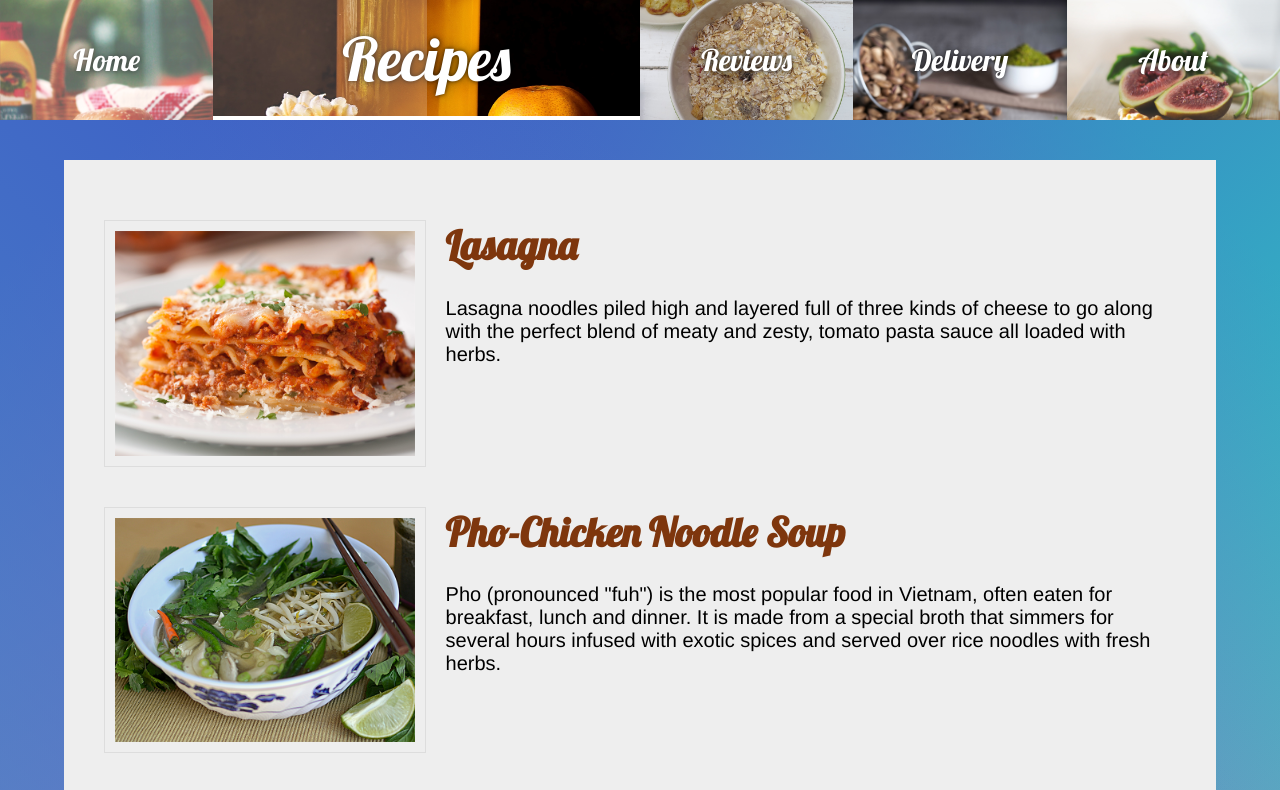
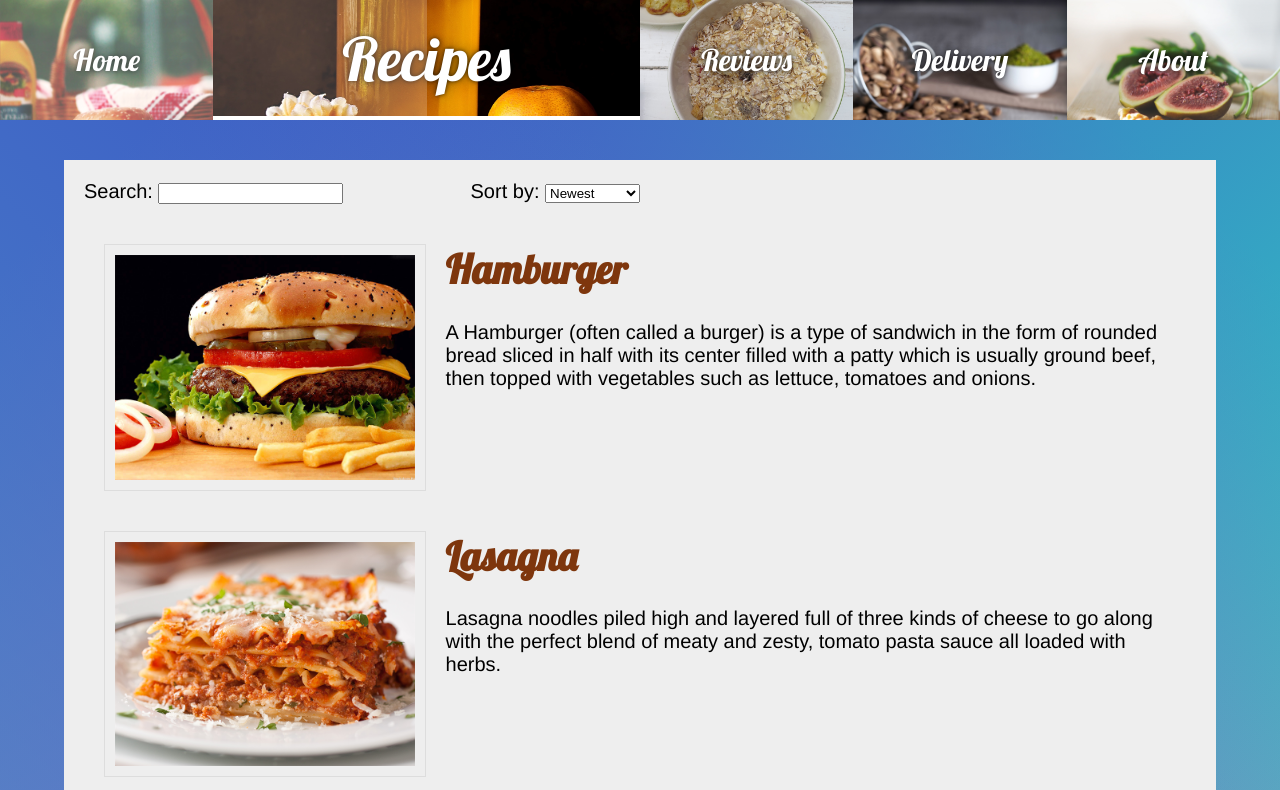
Before and after one commit to anefsky/ajn-mean-hw6, a website: page public/index.html in a window 1280 px wide. Both pictures are taken after a click on the element "Recipes". Shown: the top 790 px of the page. Drawn offline with nearby package versions, Linux system fonts and the light colour scheme; some packages are replaced by stand-ins of ours.

Commit message:
Added search and filter

```diff
--- a/public/js/recipes/recipe-detail.component.js
+++ b/public/js/recipes/recipe-detail.component.js
@@ -6,20 +6,8 @@ angular.module('foodApp').component('recipeDetail', {
 		.then( response => {
 			this.recipe = response.data;
 			this.setImage(this.recipe.images[0]);
-			this.handleImageHighlighter();
 		});
 
 		this.setImage = imageUrl => this.mainImageUrl = imageUrl;
-
-		this.handleImageHighlighter = function() {
-			setTimeout(() => {  // needs time to render
-				const imagesList = document.querySelectorAll('.recipe-thumbs li img');
-				imagesList.forEach(image => image.addEventListener('mouseenter', highlightLink));
-				const highlight = document.createElement('span');
-				highlight.classList.add('highlight');
-				document.body.append(highlight);
-			}, 1000);
-		}
-
 	}
 })
--- a/public/js/recipes/recipe-list.component.js
+++ b/public/js/recipes/recipe-list.component.js
@@ -2,5 +2,6 @@ angular.module('foodApp').component('recipeList', {
 	templateUrl: 'js/recipes/recipe-list.template.html',
 	controller: function RecipeListController($http){
 		$http.get('data/recipes.json').then( response => this.recipes = response.data);
+		this.orderProp = 'date';
 	}
 })
--- a/public/js/recipes/recipe-list.template.html
+++ b/public/js/recipes/recipe-list.template.html
@@ -1,6 +1,18 @@
 <div class="wrap">
+	<div class="controls">
+		<div class="search-control">
+			Search: <input ng-model="$ctrl.query" />
+		</div>
+		<div class="sort-controls">
+			Sort by:
+			<select ng-model="$ctrl.orderProp">
+				<option value="title">Alphabetical</option>
+				<option value="date">Newest</option>
+			</select>
+		</div>
+	</div>
 	<ul>
-		<li ng-repeat="recipe in $ctrl.recipes">
+		<li ng-repeat="recipe in $ctrl.recipes | filter:$ctrl.query | orderBy:$ctrl.orderProp">
 			<img ng-src="img/home/{{ recipe.image }}" />
 			<div>
 				<h1><a href="recipes/{{ recipe.name }} ">{{ recipe.title }}</a></h1>
--- a/public/js/scripts.js
+++ b/public/js/scripts.js
@@ -1,5 +1,12 @@
 const panels = document.querySelectorAll('.panel')
 const triggers = document.querySelectorAll('a')
+
+panels.forEach( (panel) => panel.addEventListener('click', toggleOpen))
+triggers.forEach(panel => panel.addEventListener('mouseenter', highlightLink));
+
+const highlight = document.createElement('span');
+highlight.classList.add('highlight');
+document.body.append(highlight);
 
 function toggleOpen(){
   closePanels()
@@ -10,13 +17,6 @@ function closePanels(){
   panels.forEach( (panel) => panel.classList.remove('active'))
 }
 
-panels.forEach( (panel) => panel.addEventListener('click', toggleOpen))
-
-
-const highlight = document.createElement('span');
-highlight.classList.add('highlight');
-document.body.append(highlight);
-
 function highlightLink() {
     const linkCoords = this.getBoundingClientRect();
     const coords = {
@@ -25,10 +25,7 @@ function highlightLink() {
       top: linkCoords.top + window.scrollY,
       left: linkCoords.left + window.scrollX
     };
-
     highlight.style.width = `${coords.width}px`;
     highlight.style.height = `${coords.height}px`;
     highlight.style.transform = `translate(${coords.left}px, ${coords.top}px)`;
 }
-
-triggers.forEach(panel => panel.addEventListener('mouseenter', highlightLink));
--- a/scss/imports/_base.scss
+++ b/scss/imports/_base.scss
@@ -27,3 +27,9 @@ body {
   display: block;
   pointer-events: none
 }
+
+.controls {
+  width: 50%;
+  display: flex;
+  justify-content: space-between;
+}
```
Also changed, not shown: public/index.html (+0 -1 lines), public/css/styles.css, 1 other file.
